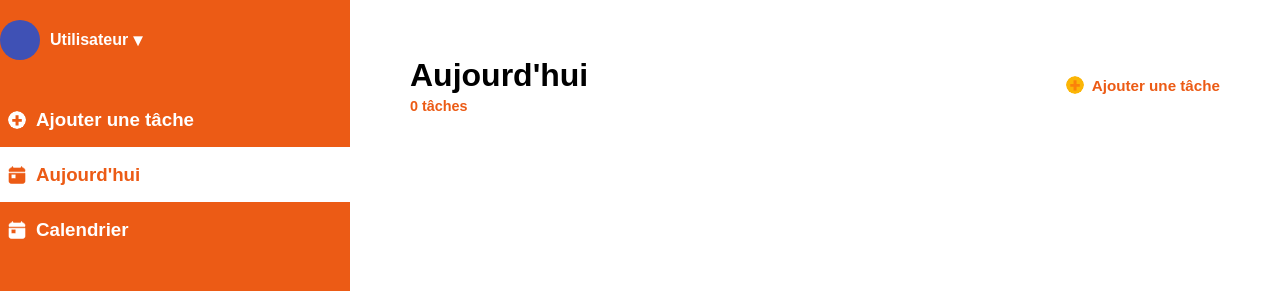
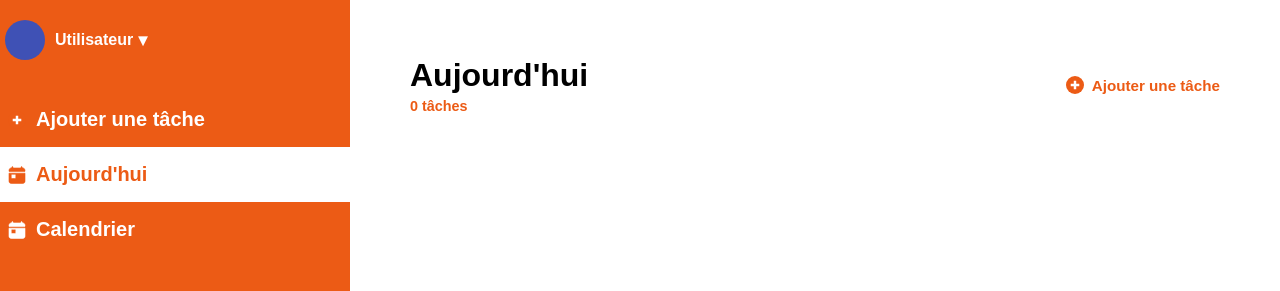
Before and after one commit to j-eGallo/std-list, a React (Vite) app in the folder front/: page /auth-home in a window 1280 px wide. Shown: the top 291 px of the page. Built offline with nearby package versions, Linux system fonts and the light colour scheme; no server answers.

Commit message:
fix mongodb error

```diff
--- a/front/src/components/Home.jsx
+++ b/front/src/components/Home.jsx
@@ -9,6 +9,9 @@ export default function Home() {
   const [password, setPassword] = useState('');
   const [message, setMessage] = useState('');
   const navigate = useNavigate();
+
+
+
   const handleLogin = async (e) => {
     e.preventDefault();
     try {
--- a/front/src/components/SideBar.jsx
+++ b/front/src/components/SideBar.jsx
@@ -2,6 +2,7 @@ import React from "react";
 import Plus from "../assets/icons/PlusCircle.svg";
 import CalendarIcon from "../assets/icons/CalendarAlt.svg?react";
 import LogoutSVG from "../assets/icons/Logout.svg"
+import Settings from "../assets/icons/Settings.svg"
 import "./authhome.css";
 
 export default function SideBar({ prenom, nom, setActiveView, activeView, handleLogout, showDropdown, setShowDropdown }) {
@@ -23,7 +24,7 @@ export default function SideBar({ prenom, nom, setActiveView, activeView, handle
               {showDropdown && (
                 <div className="dropdown-menu">
                   <button className="dropdown-item">
-                    <img src="/assets/icons/settings.svg" alt="Gérer" />
+                    <img src={Settings} alt="Gérer" />
                     Gérer mon compte
                   </button>
                   <button className="dropdown-item" onClick={handleLogout}>
--- a/front/src/components/authhome.css
+++ b/front/src/components/authhome.css
@@ -19,6 +19,7 @@
   margin-bottom: 2rem;
   display: flex;
   gap: 10px;
+  margin-left: 5px;
 }
 
 .user-avatar {
@@ -126,6 +127,7 @@
 .menu-btn h1 {
   color: white;
   margin: 0;
+  font-size: 20px;
 }
 
 .menu-btn:hover h1 {
--- a/front/src/components/today.css
+++ b/front/src/components/today.css
@@ -48,7 +48,6 @@
 .plus-icon {
   width: 18px;
   height: 18px;
-  filter: invert(33%) sepia(95%) saturate(739%) hue-rotate(354deg) brightness(98%) contrast(101%);
 }
 
 .ajouter-texte {
```
Also changed, not shown: front/src/assets/icons/PlusCircle.svg, 1 other file (tests, documents, lock files or other folders).
